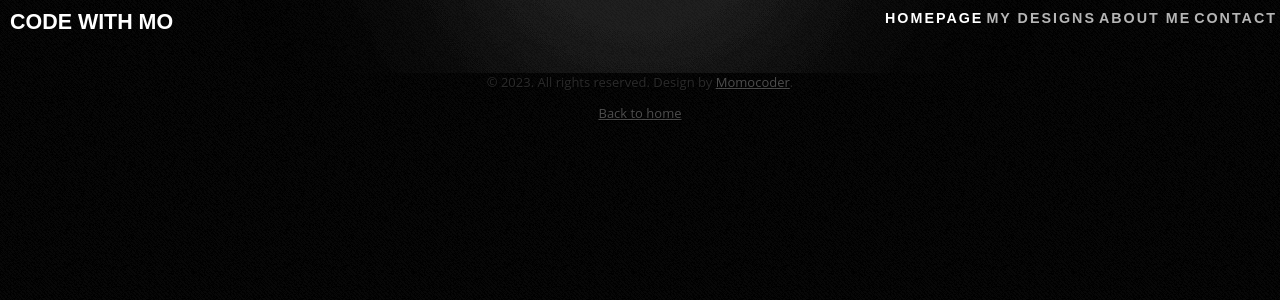
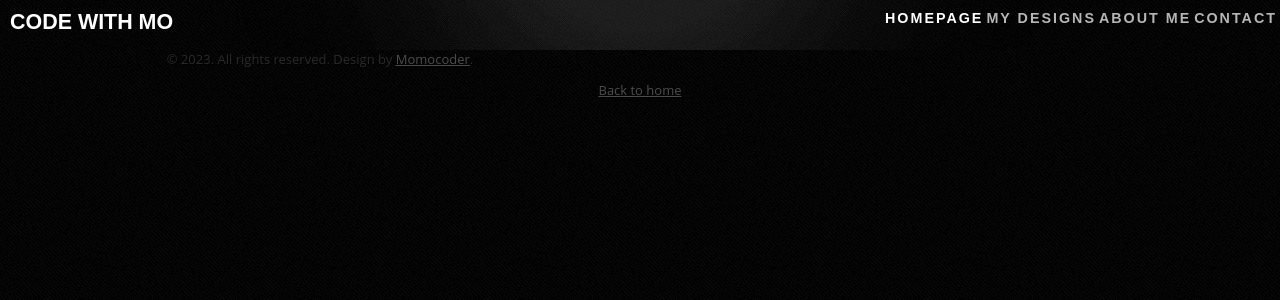
Before and after one commit to momocoder14/Simple-portfolio, a PHP site: page /about.html in a window 1280 px wide. Shown: the top 300 px of the page. Run offline with PHP 8.4, Linux system fonts and the light colour scheme.

Commit message:
Updating header and footer

```diff
--- a/style.css
+++ b/style.css
@@ -33,7 +33,7 @@
 
 /** HEADER */
 #header{
-	overflow: auto;
+	overflow:visible;
 	width:100%;
 	height: auto;
 	background: url(images/gradient-bg.png) no-repeat center top;
```
